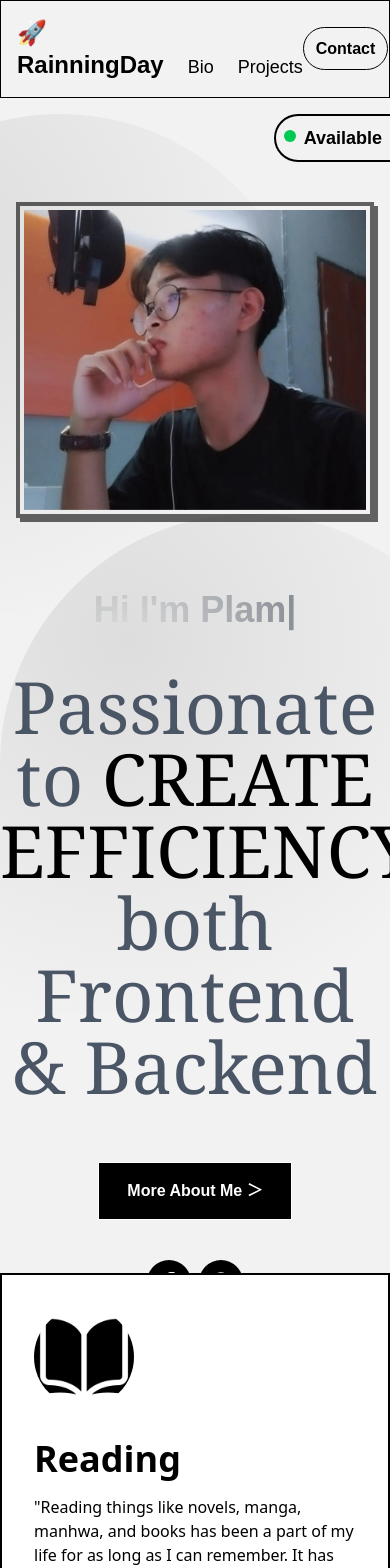
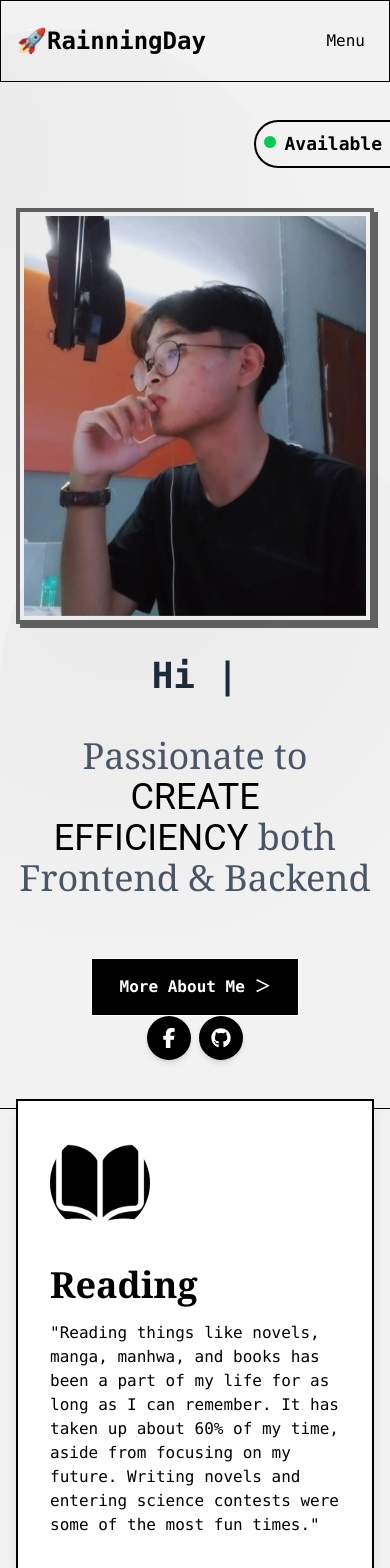
Before and after one commit to Ra1nningDay/portfolio-with-next, a Next.js app: page / in a window 390 px wide. Shown: the top 1568 px of the page. Built offline with nearby package versions, Linux system fonts and the light colour scheme.

Commit message:
fixed: some layout on main page

```diff
--- a/src/app/globals.css
+++ b/src/app/globals.css
@@ -25,5 +25,4 @@ body {
     font-family: Arial, Helvetica, sans-serif;
     display: flex;
     flex-direction: column;
-    min-height: 100vh;
 }
--- a/src/app/layout.jsx
+++ b/src/app/layout.jsx
@@ -21,12 +21,11 @@ export default function RootLayout({ children }) {
     return (
         <html lang="en">
             <body
-                className={`${geistSans.variable} ${geistMono.variable} antialiased`}
+                className={`${geistSans.variable} ${geistMono.variable} antialiased min-h-screen`}
             >
-                <header>
-                    <Navbar />
-                </header>
-                <main className="flex-grow-1">{children}</main>
+                <Navbar />
+
+                <main className="flex-grow-1 relative">{children}</main>
             </body>
         </html>
     );
--- a/src/app/page.jsx
+++ b/src/app/page.jsx
@@ -1,6 +1,7 @@
 "use client";
 import { useState, useEffect } from "react";
 import Link from "next/link";
+import { motion } from "framer-motion";
 
 import HeroRight from "../components/HeroRight";
 import Available from "../components/Available";
@@ -11,8 +12,31 @@ export default function Home() {
     return (
         <>
             <div className="border-b-1 pb-12 md:pb-40 relative">
-                <div className="absolute w-[500px] h-[500px] bg-radial-[at_25%_25%] to-75% rounded-full rounded-bl-4xl from-[#dddddd] top-0 right-20"></div>
-                <div className="absolute w-[500px] h-[500px] bg-radial-[at_25%_25%] to-75% rounded-full rounded-bl-4xl from-[#dddddd] top-100 left-[-200]"></div>
+                <motion.div
+                    className="absolute w-[500px] h-[500px] bg-radial-[at_25%_25%] to-75% rounded-full rounded-bl-4xl from-[#dddddd] top-0 right-20 opacity-40"
+                    animate={{
+                        y: [0, -10, 0],
+                        scale: [1, 1.1, 1],
+                    }}
+                    transition={{
+                        duration: 5,
+                        repeat: Infinity,
+                        ease: "easeInOut",
+                    }}
+                ></motion.div>
+
+                <motion.div
+                    className="absolute w-[500px] h-[500px] bg-radial-[at_25%_25%] to-75% rounded-full rounded-bl-4xl from-[#dddddd] top-100 left-[-200] opacity-40"
+                    animate={{
+                        y: [0, 30, 0],
+                        scale: [1, 1.05, 1],
+                    }}
+                    transition={{
+                        duration: 6,
+                        repeat: Infinity,
+                        ease: "easeInOut",
+                    }}
+                ></motion.div>
                 <Available />
                 <div className="container  mx-auto md:px-4 md:pb-0">
                     <div className="grid grid-cols-1 md:grid-cols-2 gap-8">
--- a/src/components/Available.jsx
+++ b/src/components/Available.jsx
@@ -1,8 +1,8 @@
 export default function Available() {
     return (
-        <div className="mt-4 flex justify-end  md:mt-10">
+        <div className="mt-10 pt-20 flex justify-end">
             {/* ข้อความที่มี fade in และ slide up */}
-            <h1 className="p-2  rounded-l-4xl border-r-0 text-black border-2 inline-block w-auto text-lg md:text-2xl font-semibold sticky animate-fade-slide">
+            <h1 className="p-2 rounded-l-4xl font-mono border-r-0 text-black border-2 inline-block w-auto text-lg md:text-2xl font-semibold sticky top-0 animate-fade-slide">
                 <span className="inline-block me-2 w-3 h-3 bg-green-500 rounded-full animate-pulse-smooth mb-0.5"></span>
                 Available
             </h1>
--- a/src/components/HeroLeft.jsx
+++ b/src/components/HeroLeft.jsx
@@ -2,7 +2,7 @@ import { motion } from "framer-motion";
 
 export default function HeroLeft() {
     return (
-        <div className="flex flex-col justify-between px-4 md:px-0">
+        <div className="flex flex-col    px-4 md:px-0">
             {/* รูปภาพที่กลืนกับพื้นหลัง */}
             <motion.div
                 initial={{ opacity: 0, y: 40 }}
@@ -15,7 +15,7 @@ export default function HeroLeft() {
                                 shadow-[4px_4px_0px_black] from-transparent opacity-60"
                 ></div>
                 <img
-                    className="w-full h-[300px] md:h-[550px] object-cover mix-blend-multiply
+                    className="w-full h-[400px] md:h-[550px] object-cover mix-blend-multiply
                                 transition-all duration-500"
                     src="/hero.jpg"
                     alt="Retro Art"
--- a/src/components/HeroRight.jsx
+++ b/src/components/HeroRight.jsx
@@ -2,10 +2,10 @@ import SocialBubble from "./SocialBubble";
 import { useState, useEffect } from "react";
 
 export default function HeroRight() {
-    const fullText = "Hi I'm Plam";
+    const fullText = "Hi I'm Plam.";
     const typingSpeed = 120; // ความเร็วพิมพ์ (ms)
     const eraseSpeed = 80; // ความเร็วลบ (ms)
-    const pauseTime = 1200; // เวลาหยุดก่อนลบ (ms)
+    const pauseTime = 3000; // เวลาหยุดก่อนลบ (ms)
     const [text, setText] = useState("");
     const [isDeleting, setIsDeleting] = useState(false);
 
@@ -33,20 +33,25 @@ export default function HeroRight() {
     }, [text, isDeleting]);
     return (
         <>
-            <h1 className="text-4xl mb-10 pt-10 font-semibold text-center md:text-left text-gray-800">
+            <h1 className="text-4xl font-mono mb-10 mt-0 md:mt-10 z-10 font-semibold text-center md:text-left text-gray-800">
                 {text}
                 <span className="animate-blink">|</span>
             </h1>
-            <h2 className="text-7xl mb-15 font-serif tracking-normal antialiased text-center md:text-left text-gray-600 animate-slide-right">
+            <h2 className="text-4xl px-4 md:px-0 lg:text-[65px] md:text-7xl mb-15 font-serif tracking-normal antialiased text-center md:text-left text-gray-600 animate-slide-right">
                 Passionate to{" "}
-                <span className="text-black uppercase">create</span> <br />{" "}
-                <span className="text-black uppercase">efficiency </span> both{" "}
-                Frontend & Backend
+                <span className="font-[roboto] text-black uppercase">
+                    create
+                </span>{" "}
+                <br />
+                <span className="font-[roboto] text-black uppercase">
+                    efficiency
+                </span>{" "}
+                both Frontend & Backend
             </h2>
             <div className="flex justify-center md:justify-start">
                 <a
                     href="/contact"
-                    className="bg-black border-1 text-white font-semibold px-7 py-4 hover:bg-[#f0f0f0] hover:border-1 hover:border-black hover:text-black"
+                    className="bg-black border-1 font-mono text-white font-semibold px-7 py-4 hover:bg-[#f0f0f0] hover:border-1 hover:border-black hover:text-black"
                 >
                     More About Me ＞
                 </a>
--- a/src/components/Navbar.jsx
+++ b/src/components/Navbar.jsx
@@ -1,14 +1,40 @@
+"use client";
+
+import { useState, useEffect } from "react";
 import Link from "next/link";
 
 export default function Navbar() {
+    const [isScrolled, setIsScrolled] = useState(false);
+    const [isToggle, setToggle] = useState(false);
+
+    useEffect(() => {
+        const handleScroll = () => {
+            if (window.scrollY > 50) {
+                setIsScrolled(true);
+            } else {
+                setIsScrolled(false);
+            }
+        };
+
+        window.addEventListener("scroll", handleScroll);
+
+        return () => {
+            window.removeEventListener("scroll", handleScroll);
+        };
+    }, []);
+
     return (
-        <nav className="border-1">
+        <div
+            className={`flex max-w-screen top-0 border-1 z-10 font-mono lg:flex-start justify-between flex-no-wrap fixed w-full py-5 items-center px-4 ${
+                isScrolled || isToggle ? "bg-[#f2f2f2]" : "bg-transparent"
+            }`}
+        >
             <div className="container mx-auto">
-                <div className="flex justify-between py-4 items-center px-4 ">
-                    <div className="flex items-end gap-6">
-                        <Link href="/">
-                            <h1 className="text-2xl font-bold">
-                                🚀RainningDay
+                <div className="flex items-center justify-between gap-6">
+                    <div className="lg:flex hidden gap-6 items-end">
+                        <Link href="/" className="">
+                            <h1 className="text-3xl font-bold ">
+                                🚀Ra1nningDay
                             </h1>
                         </Link>
                         <Link
@@ -24,15 +50,54 @@ export default function Navbar() {
                             <span className="text-lg">Projects</span>
                         </Link>
                     </div>
-                    <div className="flex items-end">
-                        <Link href="/contact">
-                            <span className="border-1 font-semibold p-3 rounded-3xl hover:bg-black hover:text-[#fefeff] hover:shadow-sm">
+
+                    {/* เมนูที่สามารถ toggle ได้ */}
+                    <div className="lg:flex hidden items-end">
+                        <Link href="/contact" className="ms-auto">
+                            <span className="border-2 font-semibold p-3 rounded-3xl hover:bg-black hover:border-2 hover:border-black hover:text-[#fefeff] hover:shadow-sm">
                                 Contact
                             </span>
                         </Link>
                     </div>
+
+                    {/* ปุ่ม toggle สำหรับมือถือ */}
+                    <Link href="/" className="me-5 lg:hidden">
+                        <h1 className="text-2xl font-bold">🚀RainningDay</h1>
+                    </Link>
+                    <button
+                        className="lg:hidden p-2 text-black"
+                        onClick={() => setToggle(!isToggle)}
+                    >
+                        {isToggle ? "Close" : "Menu"}
+                    </button>
+                </div>
+
+                {/* เมนูที่จะแสดงเมื่อคลิก toggle */}
+                <div
+                    className={`lg:hidden ${
+                        isToggle ? "block" : "hidden"
+                    } mt-4`}
+                >
+                    <Link
+                        href="/bio"
+                        className="block py-2 px-4 hover:bg-gray-200"
+                    >
+                        <span className="text-lg">Bio</span>
+                    </Link>
+                    <Link
+                        href="/project"
+                        className="block py-2 px-4 hover:bg-gray-200"
+                    >
+                        <span className="text-lg">Projects</span>
+                    </Link>
+                    <Link
+                        href="/contact"
+                        className="block py-2 px-4 hover:bg-gray-200"
+                    >
+                        <span className="text-lg">Contact</span>
+                    </Link>
                 </div>
             </div>
-        </nav>
+        </div>
     );
 }
--- a/src/components/Quote.jsx
+++ b/src/components/Quote.jsx
@@ -16,13 +16,13 @@ export default function Quote() {
             topic: "Coding",
             img: "/keyboard.png",
             description:
-                "I used to think coing is hard But in the end, it was the bad environment that taught me it doesn't matter where I am; it's all about what I really need to do and want to succeed at. Coding isn't just about creating something; it's an experience.",
+                "I used to think coding is hard But in the end, it was the bad environment that taught me it doesn't matter where I am; it's all about what I really need to do and want to succeed at. Coding isn't just about creating something; it's an experience.",
         },
     ];
 
     return (
-        <div className="absolute w-full mt-[-80px] pb-15">
-            <div className="max-w-[1480px] mx-auto">
+        <div className="absolute w-full mt-[-10px] md:mt-[-50px] pb-15">
+            <div className="max-w-[1280px] lg:max-w-[1480px] mx-auto px-4 md:px-0">
                 <div className="grid grid-cols-1 md:grid-cols-3 gap-10">
                     {likes.map((like, index) => (
                         <div
@@ -33,12 +33,12 @@ export default function Quote() {
                                 <img
                                     src={like.img}
                                     alt="User Photo"
-                                    className="w-[100px] h-[100px] mb-8 rounded-full"
+                                    className="w-[100px] text-gray-600 h-[100px] mb-8 rounded-full"
                                 />
-                                <h1 className="font-bold font-sans text-4xl mb-4">
+                                <h1 className="font-bold font-serif text-4xl mb-4">
                                     {like.topic}
                                 </h1>
-                                <p className="font-sans">
+                                <p className="font-mono">
                                     "{like.description}"
                                 </p>
                             </div>
--- a/src/components/SocialBubble.jsx
+++ b/src/components/SocialBubble.jsx
@@ -6,23 +6,24 @@ export default function SocialBubble() {
             platform: "facebook",
             path: "M80 299.3V512H196V299.3h86.5l18-97.8H196V166.9c0-51.7 20.3-71.5 72.7-71.5c16.3 0 29.4 .4 37 1.2V7.9C291.4 4 256.4 0 236.2 0C129.3 0 80 50.5 80 159.4v42.1H14v97.8H80z",
             viewBox: "0 0 320 512",
+            link: "https://www.facebook.com/tossaporn.khamkawe",
         },
         {
             platform: "github",
             path: "M165.9 397.4c0 2-2.3 3.6-5.2 3.6-3.3 .3-5.6-1.3-5.6-3.6 0-2 2.3-3.6 5.2-3.6 3-.3 5.6 1.3 5.6 3.6zm-31.1-4.5c-.7 2 1.3 4.3 4.3 4.9 2.6 1 5.6 0 6.2-2s-1.3-4.3-4.3-5.2c-2.6-.7-5.5 .3-6.2 2.3zm44.2-1.7c-2.9 .7-4.9 2.6-4.6 4.9 .3 2 2.9 3.3 5.9 2.6 2.9-.7 4.9-2.6 4.6-4.6-.3-1.9-3-3.2-5.9-2.9zM244.8 8C106.1 8 0 113.3 0 252c0 110.9 69.8 205.8 169.5 239.2 12.8 2.3 17.3-5.6 17.3-12.1 0-6.2-.3-40.4-.3-61.4 0 0-70 15-84.7-29.8 0 0-11.4-29.1-27.8-36.6 0 0-22.9-15.7 1.6-15.4 0 0 24.9 2 38.6 25.8 21.9 38.6 58.6 27.5 72.9 20.9 2.3-16 8.8-27.1 16-33.7-55.9-6.2-112.3-14.3-112.3-110.5 0-27.5 7.6-41.3 23.6-58.9-2.6-6.5-11.1-33.3 2.6-67.9 20.9-6.5 69 27 69 27 20-5.6 41.5-8.5 62.8-8.5s42.8 2.9 62.8 8.5c0 0 48.1-33.6 69-27 13.7 34.7 5.2 61.4 2.6 67.9 16 17.7 25.8 31.5 25.8 58.9 0 96.5-58.9 104.2-114.8 110.5 9.2 7.9 17 22.9 17 46.4 0 33.7-.3 75.4-.3 83.6 0 6.5 4.6 14.4 17.3 12.1C428.2 457.8 496 362.9 496 252 496 113.3 383.5 8 244.8 8zM97.2 352.9c-1.3 1-1 3.3 .7 5.2 1.6 1.6 3.9 2.3 5.2 1 1.3-1 1-3.3-.7-5.2-1.6-1.6-3.9-2.3-5.2-1zm-10.8-8.1c-.7 1.3 .3 2.9 2.3 3.9 1.6 1 3.6 .7 4.3-.7 .7-1.3-.3-2.9-2.3-3.9-2-.6-3.6-.3-4.3 .7zm32.4 35.6c-1.6 1.3-1 4.3 1.3 6.2 2.3 2.3 5.2 2.6 6.5 1 1.3-1.3 .7-4.3-1.3-6.2-2.2-2.3-5.2-2.6-6.5-1zm-11.4-14.7c-1.6 1-1.6 3.6 0 5.9 1.6 2.3 4.3 3.3 5.6 2.3 1.6-1.3 1.6-3.9 0-6.2-1.4-2.3-4-3.3-5.6-2z",
             viewBox: "0 0 496 512",
+            link: "https://github.com/Ra1nningDay",
         },
     ];
     return (
-        <Link
-            href="/"
-            className="flex justify-center md:justify-end mt-10 md:mt-0 space-x-2"
-        >
+        <div className="flex justify-center md:justify-end md:mt-6 space-x-2">
             {socials.map((social, index) => (
-                <button
+                <Link
+                    href={social.link}
                     key={index}
                     type="button"
                     className="p-3 rounded-full bg-black text-white shadow-md transition hover:bg-[#fefeff] hover:text-black cursor-pointer focus:outline-none"
+                    target="__blank"
                 >
                     <svg
                         xmlns="http://www.w3.org/2000/svg"
@@ -32,8 +33,8 @@ export default function SocialBubble() {
                     >
                         <path d={social.path} />
                     </svg>
-                </button>
+                </Link>
             ))}
-        </Link>
+        </div>
     );
 }
```
